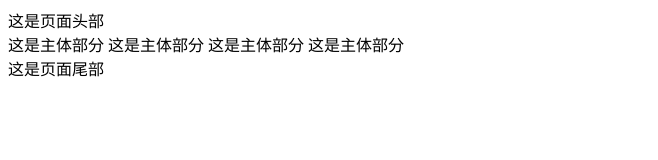
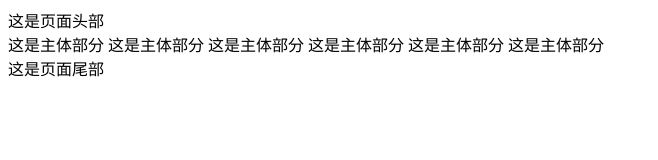
Before and after one commit to htt13709258044/xz2, a plain HTML site: page index.html in a window 1280 px wide. Shown: the whole page, without its empty margins (0-658 px from the left). Drawn offline with Linux system fonts and the light colour scheme.

Commit message:
index.main*5

```diff
--- a/index.html
+++ b/index.html
@@ -13,6 +13,8 @@
 	这是主体部分
 	这是主体部分
 	这是主体部分
+	这是主体部分
+	这是主体部分
 	</div>
 	<div class="footer">这是页面尾部</div>
 </body>
```
